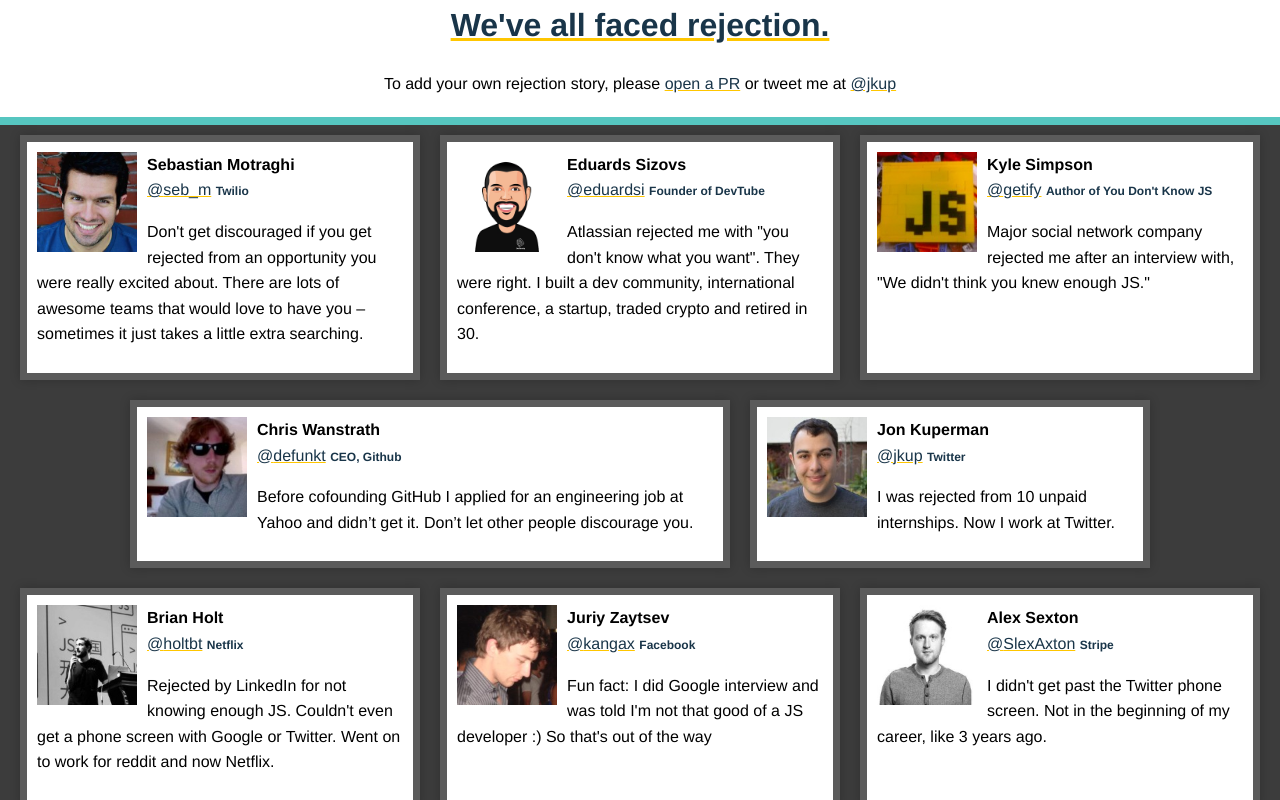
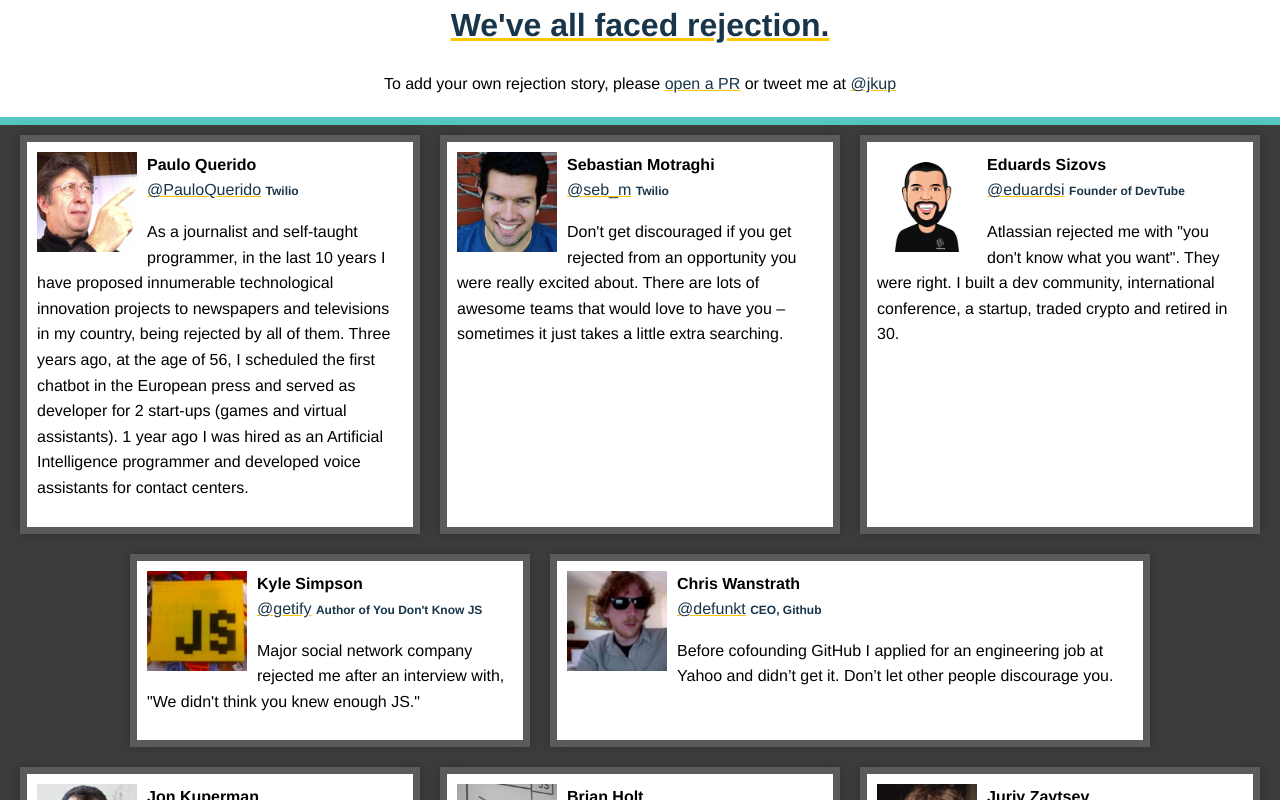
Before and after one commit to Rejectedus/rejected.us, a React (Create React App) app: page / in a window 1280 px wide. Shown: the top 800 px of the page. Built offline with nearby package versions, Linux system fonts and the light colour scheme.

Commit message:
Adding Paulo Querido wonderful story

```diff
--- a/src/data/stories.js
+++ b/src/data/stories.js
@@ -1,5 +1,14 @@
 module.exports = [
   {
+    fullName: "Paulo Querido",
+    handle: "PauloQuerido",
+    website: "https://twitter.com/PauloQuerido",
+    bio: "Twilio",
+    avatar: "pquerido.jpg",
+    story: "As a journalist and self-taught programmer, in the last 10 years I have proposed innumerable technological innovation projects to newspapers and televisions in my country, being rejected by all of them. Three years ago, at the age of 56, I scheduled the first chatbot in the European press and served as developer for 2 start-ups (games and virtual assistants). 1 year ago I was hired as an Artificial Intelligence programmer and developed voice assistants for contact centers.",
+    double: false
+},
+{
       fullName: "Sebastian Motraghi",
       handle: "seb_m",
       website: "https://the1x.engineer",
```
Also changed, not shown: public/images/pquerido.jpg (added).
